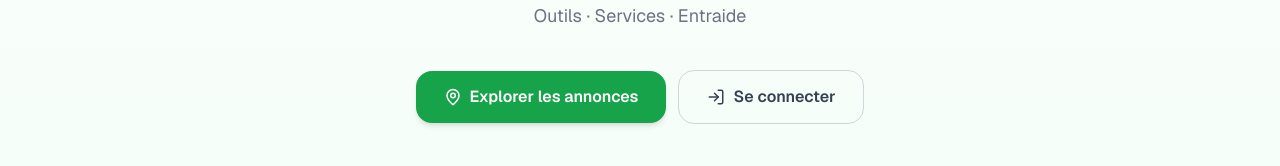
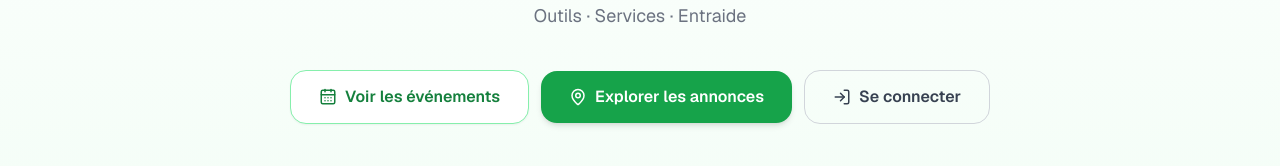
Before and after one commit to Yarzou/neighborshare, a Next.js app: page / in a window 1280 px wide. Shown: the part 389-555 px from the top of the page. Built offline with nearby package versions, Linux system fonts and the light colour scheme; no server answers.

Commit message:
feat: add explorer les annonces depuis paghe d'accueil

```diff
--- a/app/page.tsx
+++ b/app/page.tsx
@@ -1,6 +1,6 @@
 import Link from 'next/link'
 import { redirect } from 'next/navigation'
-import { MapPin, ArrowRight, LogIn } from 'lucide-react'
+import { MapPin, ArrowRight, LogIn, CalendarDays } from 'lucide-react'
 import { CATEGORY_LIST } from '@/lib/categories'
 import { createClient } from '@/lib/supabase/server'
 
@@ -27,6 +27,12 @@ export default async function HomePage() {
 
       {/* CTAs */}
       <div className="flex flex-col sm:flex-row items-center gap-3 mb-10">
+        <Link
+          href="/evenements"
+          className="inline-flex items-center gap-2 bg-white border border-brand-300 text-brand-700 font-semibold px-7 py-3.5 rounded-2xl hover:bg-brand-50 transition-colors shadow-sm">
+          <CalendarDays size={18} />
+          Voir les événements
+        </Link>
         <Link
           href="/map"
           className="inline-flex items-center gap-2 bg-brand-600 text-white font-semibold px-7 py-3.5 rounded-2xl hover:bg-brand-700 transition-colors shadow-md">
```
